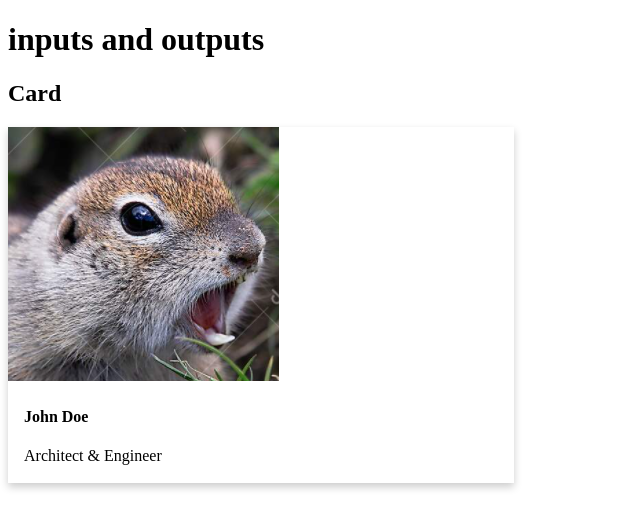
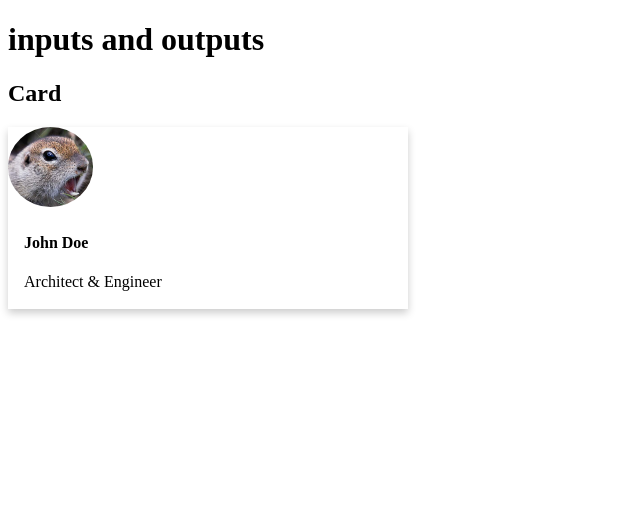
Before and after one commit to tony2tones/input_output, an Angular app: page / in a window 1280 px wide. Shown: the top 528 px of the page, without its empty margins (0-640 px from the left). Built offline with nearby package versions, Linux system fonts and the light colour scheme.

Commit message:
added css styles to card component

```diff
--- a/src/app/components/card/card.component.css
+++ b/src/app/components/card/card.component.css
@@ -1,13 +1,26 @@
 .card {
-    box-shadow: 0 4px 8px 0 rgba(0,0,0,0.2);
+  box-shadow: 0 4px 8px 0 rgba(0, 0, 0, 0.2);
   transition: 0.3s;
-    width: 40%;
+  width: 400px;
 }
 
 .card:hover {
-    box-shadow: 0 8px 16px 0 rgba(0,0,0,0.2);
+  box-shadow: 0 8px 16px 0 rgba(0, 0, 0, 0.2);
 }
 
 .container {
   padding: 2px 16px;
 }
+
+.headerTile {
+  position: absolute;
+  height: 200px;
+  width: 100%;
+}
+
+.profile > img {
+  position: relative;
+  height: 80px;
+  text-align: center;
+  border-radius: 50%;
+}
--- a/src/app/components/card/card.component.html
+++ b/src/app/components/card/card.component.html
@@ -1,12 +1,14 @@
 <h2>Card</h2>
 
 <div class="card">
+  <div class="headerTile">
+      <img />
+</div>
     <div class="profile">
-        <img src="../../../assets/images/gopher.PNG" alt="Avatar">
-
+      <img src="../../../assets/images/gopher.PNG" alt="Avatar" />
     </div>
-  <div class="container">
-    <h4><b>John Doe</b></h4>
-    <p>Architect & Engineer</p>
+    <div class="container">
+      <h4><b>John Doe</b></h4>
+      <p>Architect & Engineer</p>
   </div>
 </div>
```
Lines whose indentation alone changed are shown as unchanged.
